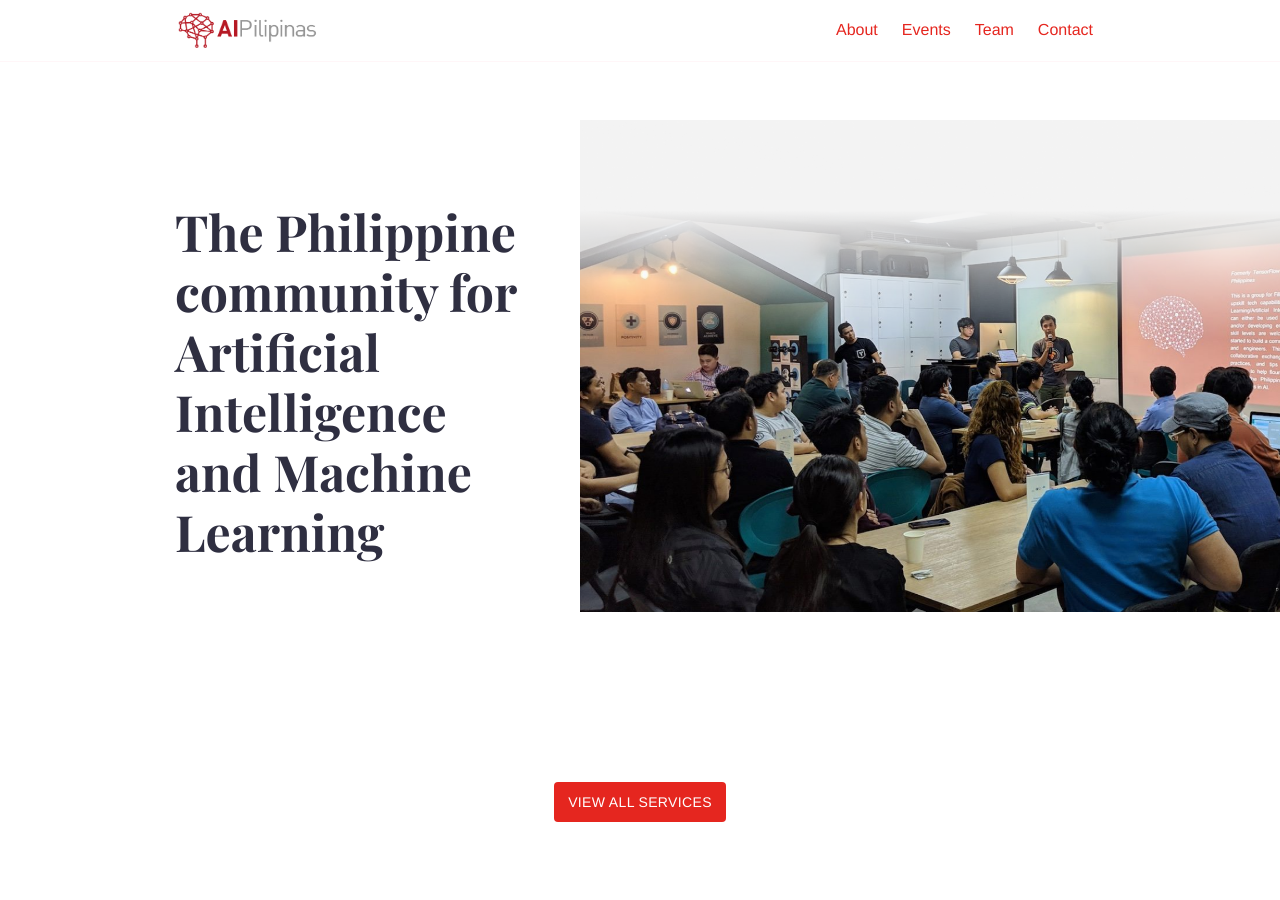
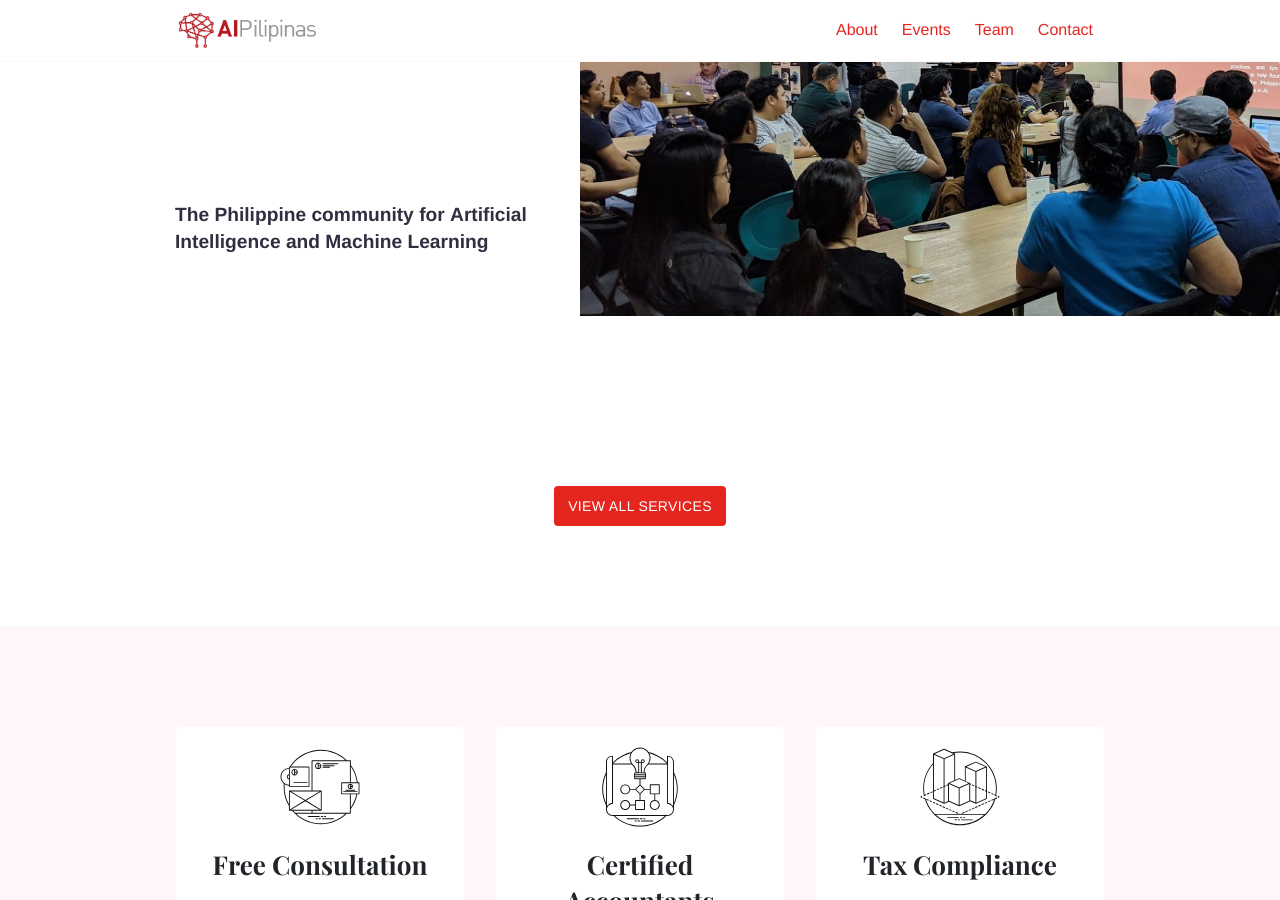
Before and after one commit to aipilipinas/aipilipinas.github.io, a Jekyll site: the page built from index.md, in a window 1280 px wide and 900 px high. Built offline with Jekyll 4.4.1, drawn with Linux system fonts in a browser that asks for light colours.

```diff
--- a/index.md
+++ b/index.md
@@ -7,4 +7,4 @@ intro_image_absolute: true
 intro_image_hide_on_mobile: true
 ---
 
-# The Philippine community for Artificial Intelligence and Machine Learning
+## The Philippine community for **Artificial Intelligence and Machine Learning**
```
